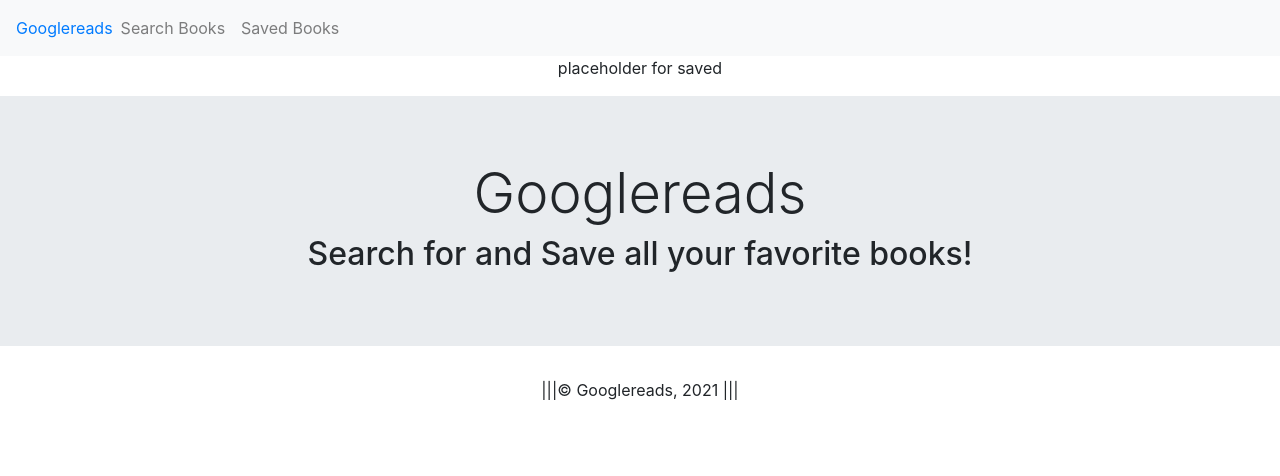
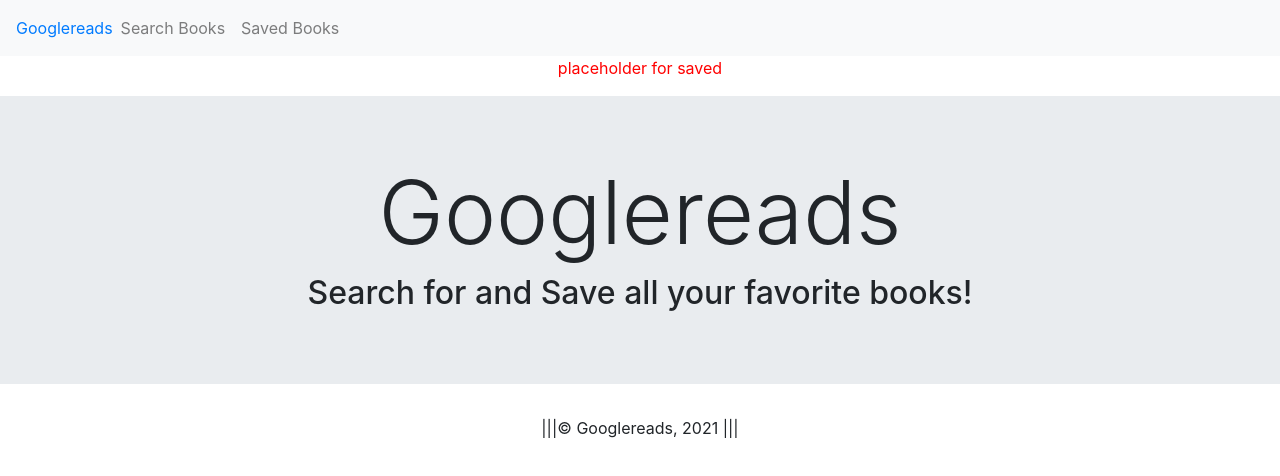
Before and after one commit to gabel35/googlereads, a React (Create React App) app in the folder client/: page /saved in a window 1280 px wide. Shown: the top 476 px of the page. Built offline with nearby package versions, Linux system fonts and the light colour scheme.

Commit message:
server mongoose prep

```diff
--- a/client/src/Components/Header/index.js
+++ b/client/src/Components/Header/index.js
@@ -5,7 +5,7 @@ function Header(){
     <div
       className="jumbotron jumbotron-fluid">
       <div className="container">
-        <h1 className="display-4">Googlereads</h1>
+        <h1 className="display-2">Googlereads</h1>
         <h2 className="display-8">Search for and Save all your favorite books!</h2>
       </div>
     </div>
--- a/client/src/pages/Saved.js
+++ b/client/src/pages/Saved.js
@@ -2,8 +2,8 @@ import React from "react";
 
 function Saved() {
   return (
-    <div>
-      <p>placeholder for saved</p>
+    <div >
+      <p style={{color: "red"}}>placeholder for saved</p>
     </div>
   );
 }
--- a/package.json
+++ b/package.json
@@ -23,6 +23,7 @@
     "bootstrap": "^4.6.0",
     "express": "^4.16.3",
     "if-env": "^1.0.4",
+    "mongoose": "^5.12.3",
     "react-bootstrap": "^1.5.2",
     "react-dom": "^17.0.2",
     "react-router-dom": "^5.2.0"
```
Also changed, not shown: 2 other files (tests, documents, lock files or other folders).
